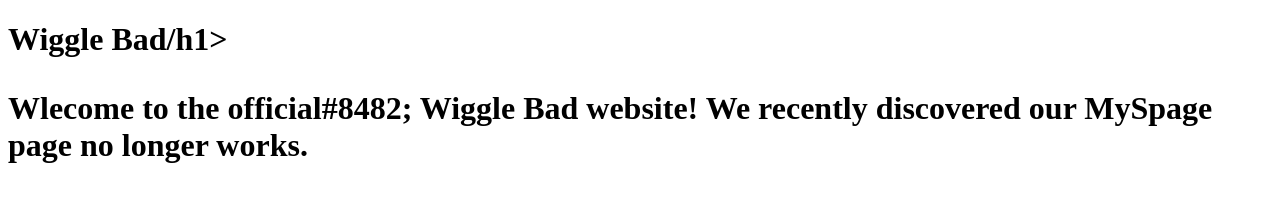
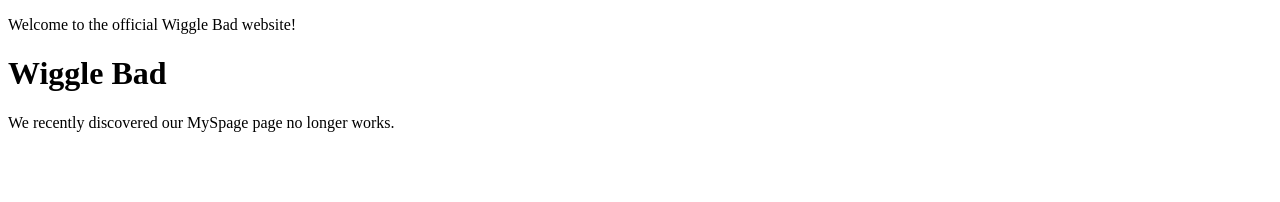
Before and after one commit to wigglebad/wigglebad.github.io, a plain HTML site: page index.html in a window 1280 px wide. Drawn offline with Linux system fonts and the light colour scheme.

Commit message:
add marquee

```diff
--- a/index.html
+++ b/index.html
@@ -1,7 +1,9 @@
 <!DOCTYPE html>
 <html>
 <body>
-<h1>Wiggle Bad/h1>
-<p>Wlecome to the official#8482; Wiggle Bad website!  We recently discovered our MySpage page no longer works. </p>
+  <p>
+    <marqee> Welcome to the official Wiggle Bad website! </marquee>
+  <h1>Wiggle Bad</h1>
+  <p> We recently discovered our MySpage page no longer works. </p>
 </body>
 </html>
```
